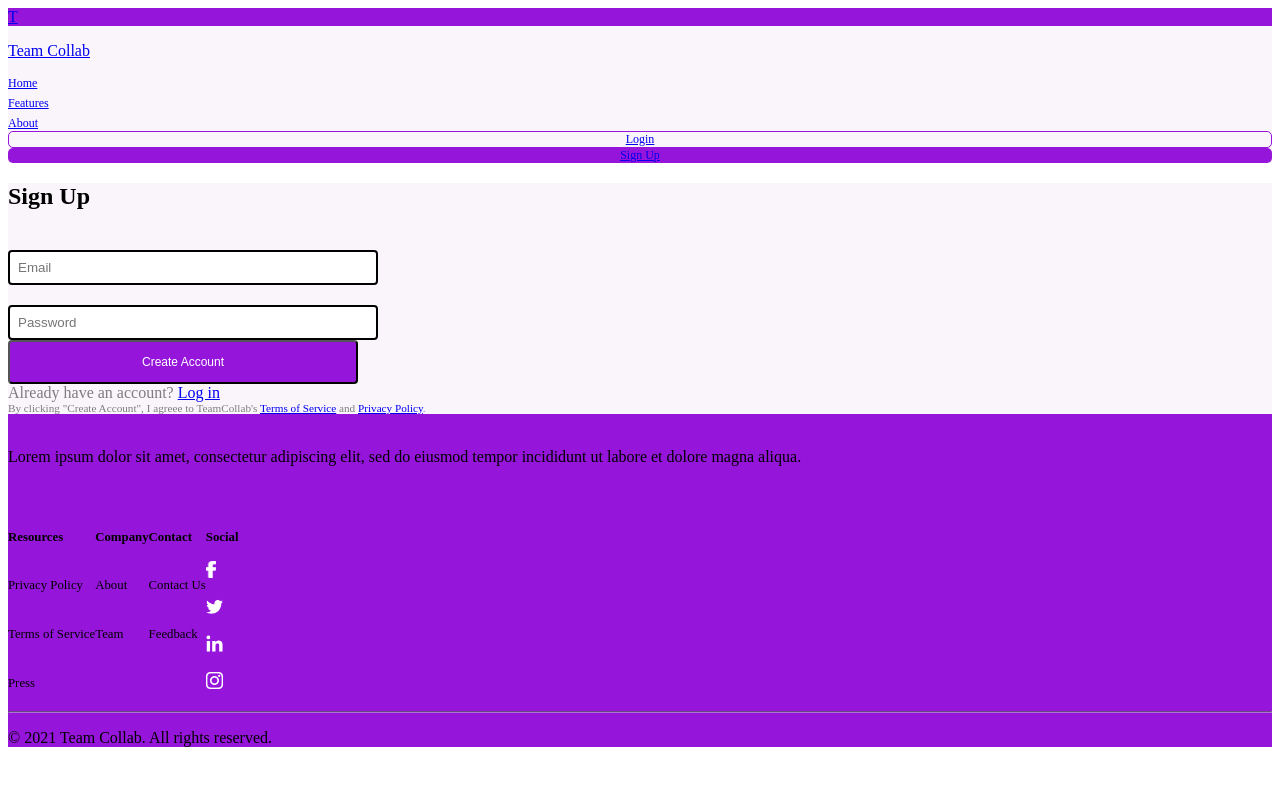
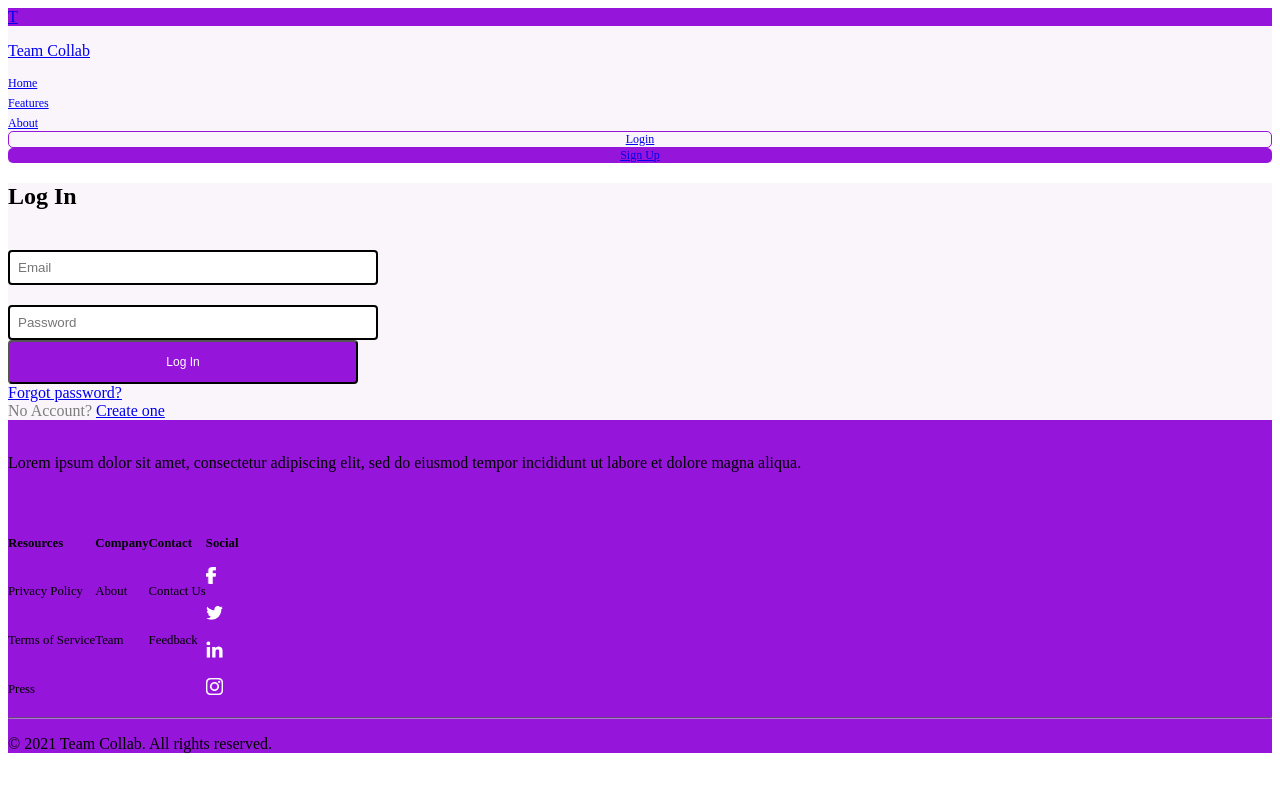
Before and after one commit to willsower/TeamCollab, a Next.js app in the folder frontend/: page /account/login in a window 1280 px wide. Shown: the top 792 px of the page. Built offline with nearby package versions, Linux system fonts and the light colour scheme.

Commit message:
Created login page

```diff
--- a/frontend/pages/account/login.js
+++ b/frontend/pages/account/login.js
@@ -10,7 +10,7 @@ export default function Login() {
   return (
     <>
       <Head>
-        <title>Login</title>
+        <title>Log In</title>
         <link rel="icon" href="/favicon.ico" />
       </Head>
 
@@ -18,7 +18,7 @@ export default function Login() {
 
       <main>
         <section className="py-12 px-8 text-center bg-secondary">
-          <h1 className="font-bold text-3xl">Sign Up</h1>
+          <h1 className="font-bold text-3xl">Log In</h1>
           <form onSubmit="">
             <input
               name="email"
@@ -38,29 +38,23 @@ export default function Login() {
               type="submit"
               className={`button-fill mt-4 ${styles.form_button}`}
             >
-              Create Account
+              Log In
             </button>
           </form>
 
           <div className="mt-3">
-            <div>
-              <span className="text-gray">Already have an account? </span>
+            <div className="text-link-blue">
+              <Link href="/account/login">Forgot password?</Link>
+            </div>
+            <div className = "mt-3">
+              <span className = "text-gray">No Account? </span>
               <span className="text-link-blue">
-                <Link href="/account/login">Log in</Link>
+                <Link href="/account/signup">Create one</Link>
               </span>
             </div>
-            <div className="text-xxs w-80 m-auto text-gray mt-4">
-              <span>
-                By clicking "Create Account", I agreee to TeamCollab's{" "}
-              </span>
-              <span className="text-link-blue">
-                <Link href="/">Terms of Service</Link>
-              </span>
-              <span> and </span>
-              <span className="text-link-blue">
-                <Link href="/">Privacy Policy</Link>.
-              </span>
-            </div>
+            {/* <div className="text-xxs w-80 m-auto text-gray mt-4">
+
+            </div> */}
           </div>
         </section>
       </main>
```
